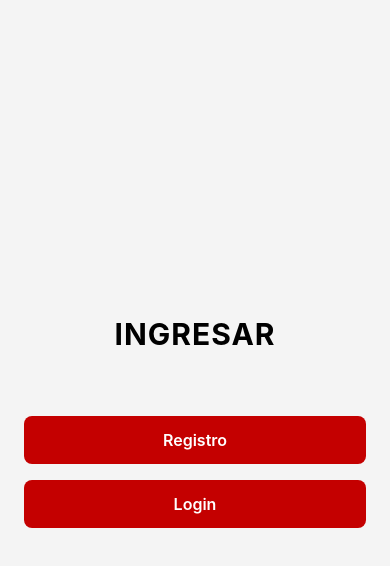
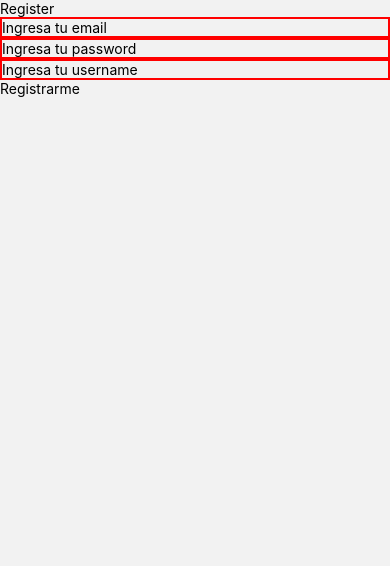
Before and after one commit to vickyyoffe/PI-YM2, a React Native app: screen /Register in a window 390 px wide. Shown: the top 566 px of the page. Built offline with nearby package versions, Linux system fonts and the light colour scheme; no server answers.

Commit message:
hice el register y arreglé algo de firebase

```diff
--- a/src/navigation/StackNavigation.js
+++ b/src/navigation/StackNavigation.js
@@ -2,6 +2,7 @@ import React from "react";
 import { createNativeStackNavigator } from '@react-navigation/native-stack';
 import Pantalla from "../screens/Pantalla";
 import Login from "../screens/Login";
+import Register from "../screens/Register";
 
 const Stack = createNativeStackNavigator ();
 function StackNavigation() {
@@ -15,12 +16,22 @@ function StackNavigation() {
                         headerShown: false
                     }
                 }
-                />
-                 <Stack.Screen
+            />
+            <Stack.Screen
                 name="Login"
                 component={Login}
                 options={{headerShown: false}}
             />
+            <Stack.Screen
+            name='Register'
+            component={Register}
+            options={
+                {
+                    headerShown: false
+                }
+            }
+            />
+
 
         </Stack.Navigator>
 
--- /dev/null
+++ b/src/screens/Register.js
@@ -0,0 +1,115 @@
+import { Text, View, TextInput, StyleSheet, TouchableOpacity } from 'react-native'
+import React, { Component } from 'react'
+import { auth, db } from '../firebase/config'
+//auth.OnAuthStateChanged --> nos permite reconcer cambios en la sesion del usuario, si el usuario ya etsa logueado en firebase, me permite enviarlo a la home sin tener que se loguee cada evz que entra a la app
+
+export default class Register extends Component {
+    constructor(props) { //se usa para inicializar el estado.
+        super(props)
+        this.state = {
+            error: false, // es un booleano que indica si hubo un error al registrarse.
+            email: '',
+            password: '',
+            username: ''
+        }
+    }
+    componentDidMount() {
+        auth.onAuthStateChanged((user) => {
+            if (user) {
+                this.props.navigation.navigate('Tab')
+            }
+        })
+
+    }
+    register(email, password, username) {
+        if (
+            email !== "" &&
+            password !== '' &&
+            username !== ''
+        ) {
+            if (
+                email.includes('@')
+            ) {
+                if (
+                    password.length > 6
+                ) {
+                    if (
+                        username.length > 3
+                    ) {
+                        auth.createUserWithEmailAndPassword(email, password)
+                            .then(() => {
+                                this.props.navigation.navigate('Login')
+                                //yo quieor que cunaod el usuario se loguee, que quede el nombre del username como un valor
+                                db.collection('users').add(
+                                    {
+                                        owner: email, //si el metodo tiene el mail del usuario uso solo el parametro,si no lo tiene uso el auth.currentuser
+                                        createdAt: Date.now(),
+                                        updatedAt: Date.now(),
+                                        username: username
+                                    }
+                                )
+                            })
+                            .catch(err => console.log('err', err)); //poner alert!! elimino console
+                    } else {
+                        alert("El usuario debe tener más de 3 caracteres")
+                    }
+                } else {
+                    alert("La contraseña debe tener más de 6 caracteres")
+                }
+            } else {
+                alert("El email debe contener un @")
+            }
+        }
+        else {
+            alert("Ningún campo puede estar vacío")
+        }
+    }
+
+    render() {
+        return (
+            <View>
+                <Text>Register</Text>
+                <TextInput
+                    style={
+                        styles.input
+                    }
+                    keyboardType='default'
+                    value={this.state.email}
+                    onChangeText={(text) => this.setState({ email: text, error: false })}
+                    placeholder='Ingresa tu email'
+                />
+                <TextInput
+                    style={
+                        styles.input
+                    }
+                    keyboardType='default'
+                    value={this.state.password}
+                    onChangeText={(texto) => this.setState({ password: texto, error: false })} //Segundo campo de entrada (contraseña).
+                    placeholder='Ingresa tu password'
+                    secureTextEntry={true} //para ocultar el texto.
+                />
+                <TextInput
+                    style={
+                        styles.input
+                    }
+                    keyboardType='default'
+                    value={this.state.username}
+                    onChangeText={(text) => this.setState({ username: text, error: false })}
+                    placeholder='Ingresa tu username'
+                />
+                <TouchableOpacity onPress={() => this.register(this.state.email, this.state.password, this.state.username)}>
+                    <Text>Registrarme</Text>
+                </TouchableOpacity>
+                {
+                    this.state.error ? <Text>Credenciales invalidas</Text> : null //Si error es true, muestra un mensaje indicando que las credenciales son inválidas.
+                }
+            </View>
+        )
+    }
+}
+const styles = StyleSheet.create({
+    input: { //Este estilo se aplica a los TextInput.
+        borderWidth: 2,
+        borderColor: 'red'
+    }
+})
```
